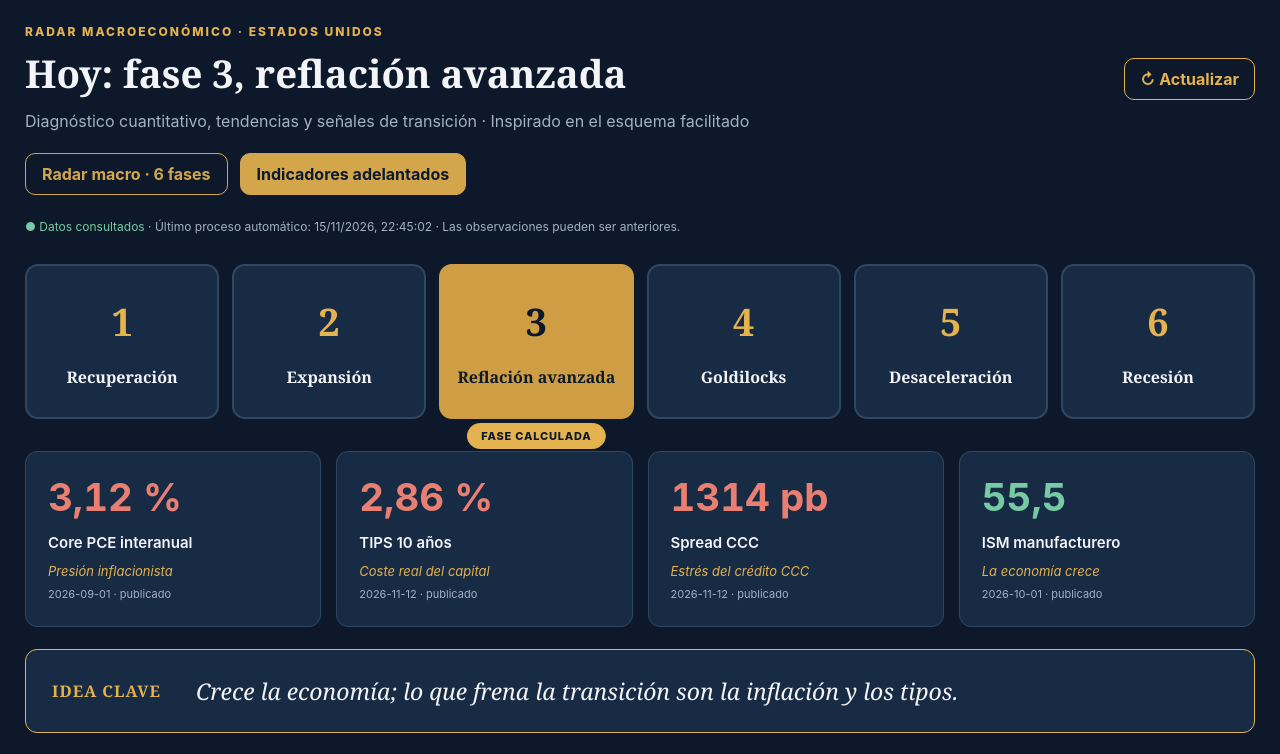
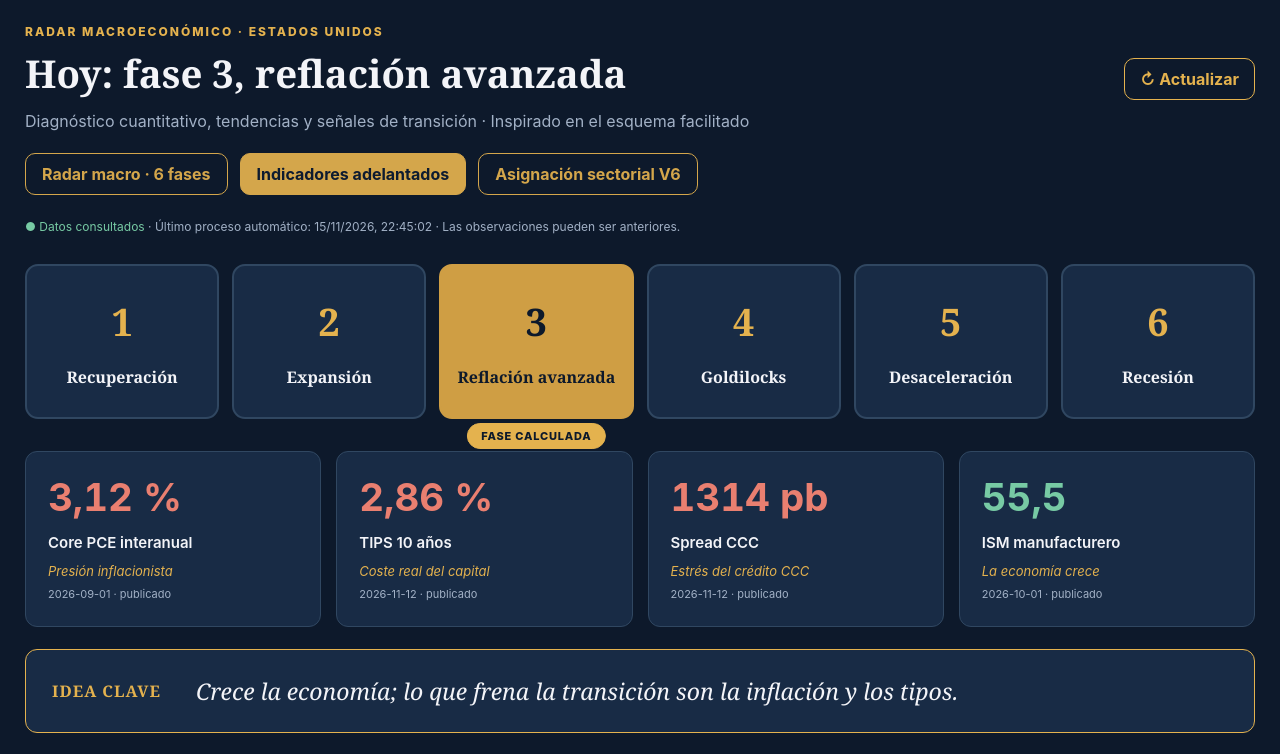
Before and after one commit to CarteraInversion/ciclo-macro, a plain HTML site: page index.html in a window 1280 px wide. Shown: the top 754 px of the page. Drawn offline with Linux system fonts and the light colour scheme.

Commit message:
Update index.html

```diff
--- a/index.html
+++ b/index.html
@@ -10,6 +10,12 @@
   <a href="./adelantados.html" style="padding:10px 16px;border:1px solid #d4a64b;border-radius:10px;background:#d4a64b;color:#0d1b30;text-decoration:none;font-weight:bold;">
     Indicadores adelantados
   </a>
+
+<a href="./asignacion-v6.html"
+   style="padding:10px 16px;border:1px solid #d4a64b;border-radius:10px;color:#d4a64b;text-decoration:none;font-weight:bold;">
+  Asignación sectorial V6
+</a>
+
 </nav>
 
 <div id="status" class="status">Leyendo los datos...</div>
```
